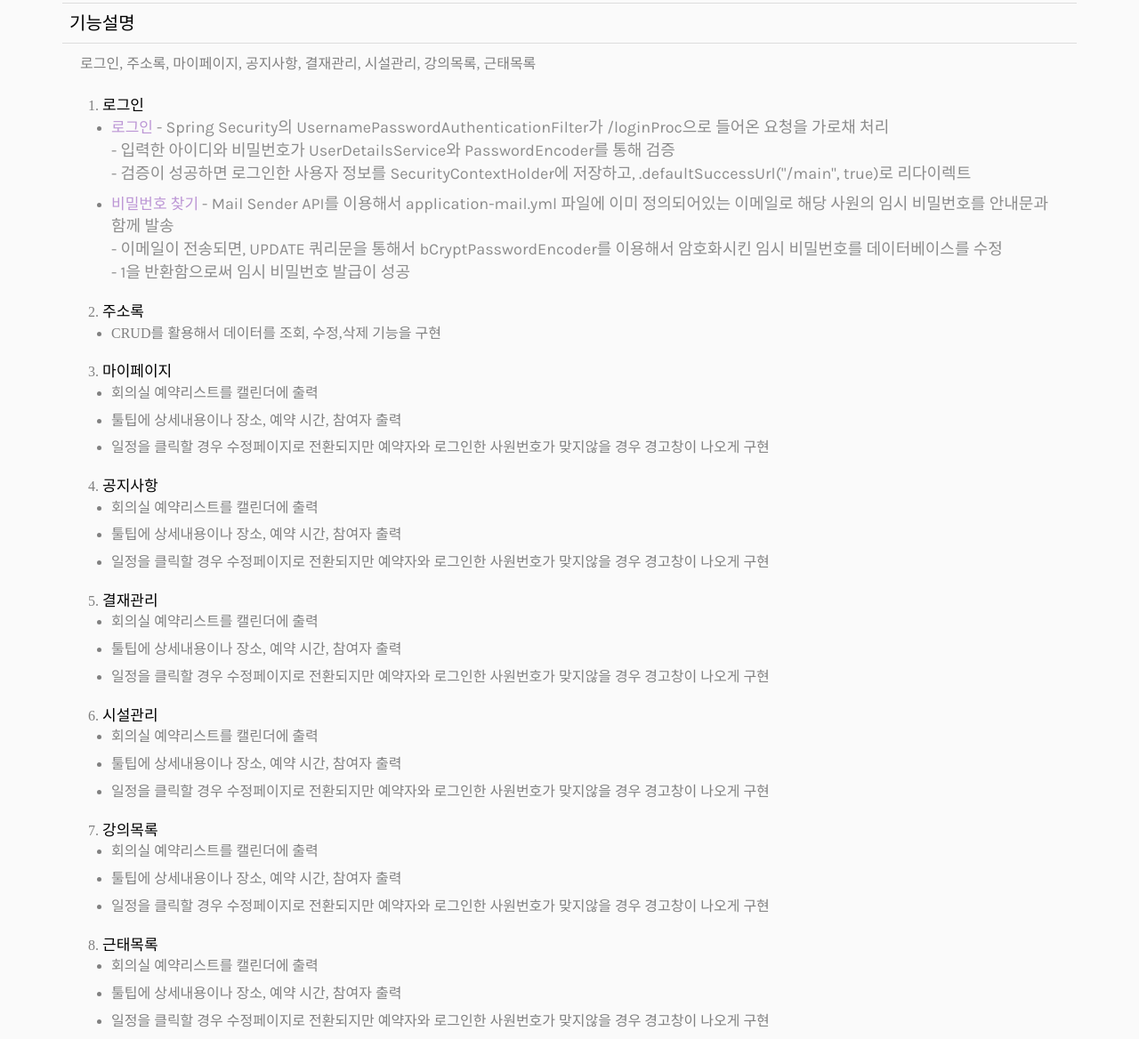
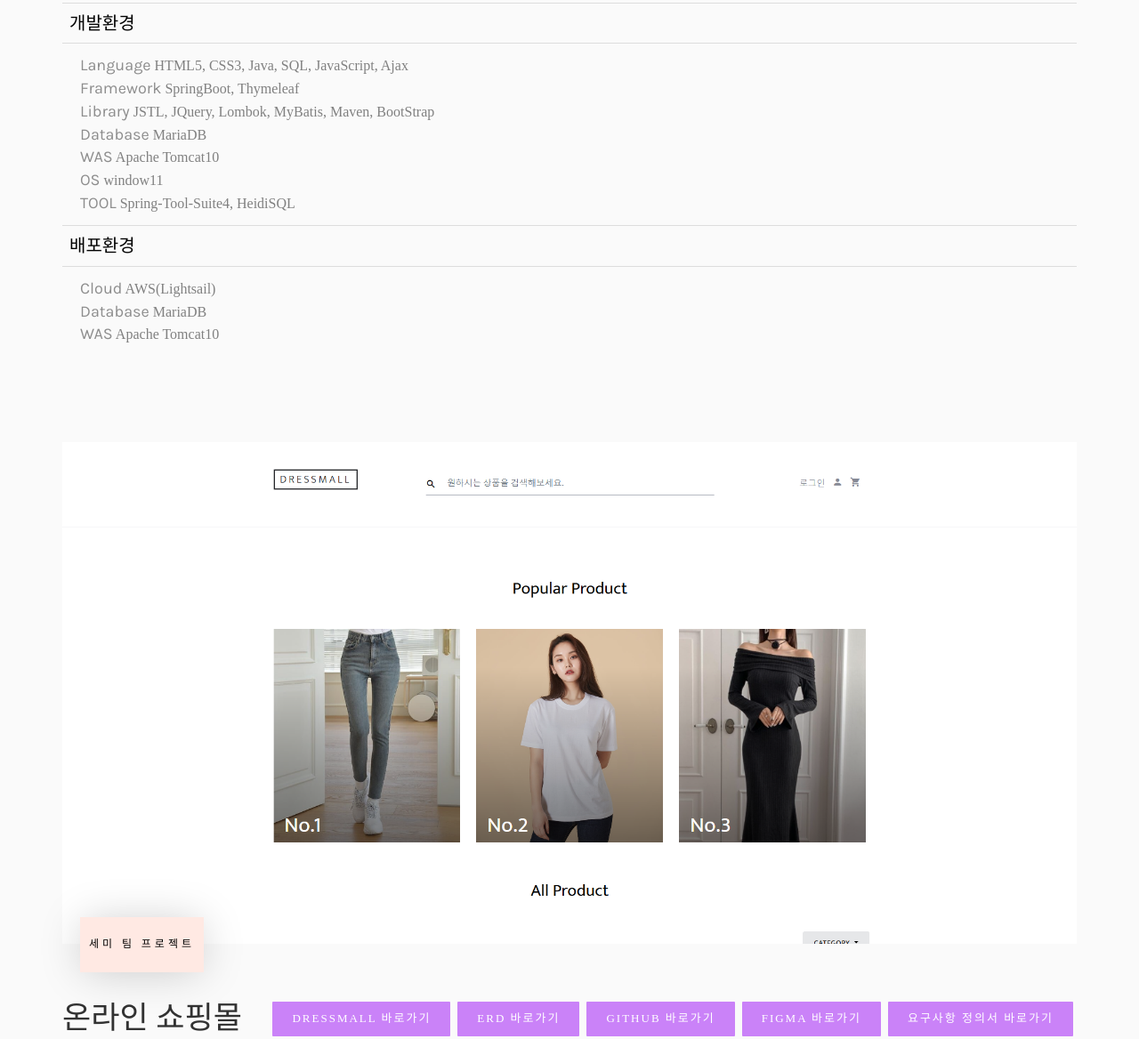
Before and after one commit to Hyuns99/Hyuns99.github.io, a plain HTML site: page index.html in a window 1280 px wide. Shown: the part 5418-6586 px from the top of the page at 89% size. Drawn offline with nearby package versions, Linux system fonts and the light colour scheme; a script that the page names is missing; a web font is replaced by a local one.

Commit message:
수정중

```diff
--- a/index.html
+++ b/index.html
@@ -437,80 +437,7 @@
 														</ol>
 													</td>
 												</tr>
-												<tr>
-													<th colspan="2">기능설명</th>
-												</tr>
-												<tr>
-													<td colspan="2">
-														로그인, 주소록, 마이페이지, 공지사항, 결재관리, 시설관리, 강의목록, 근태목록<br><br>
-														<ol>
-															<li>
-																<span class="b-title">로그인</span><br>
-																<ul>
-																	<li>
-																		<span class="s-title">로그인</span>
-																		<span>- Spring Security의 UsernamePasswordAuthenticationFilter가 /loginProc으로 들어온 요청을 가로채 처리</span><br>
-																		<span>- 입력한 아이디와 비밀번호가 UserDetailsService와 PasswordEncoder를 통해 검증</span><br>
-																		<span>- 검증이 성공하면 로그인한 사용자 정보를 SecurityContextHolder에 저장하고, .defaultSuccessUrl("/main", true)로 리다이렉트</span>
-																	</li>
-																	<li>
-																		<span class="s-title">비밀번호 찾기</span>
-																		<span>- Mail Sender API를 이용해서 application-mail.yml 파일에 이미 정의되어있는 이메일로 해당 사원의 임시 비밀번호를 안내문과 함께 발송</span><br>
-																		<span>- 이메일이 전송되면, UPDATE 쿼리문을 통해서 bCryptPasswordEncoder를 이용해서 암호화시킨 임시 비밀번호를 데이터베이스를 수정</span><br>
-																		<span>- 1을 반환함으로써 임시 비밀번호 발급이 성공</span>
-																	</li>
-																</ul>
-															</li>
-															<li><span class="b-title">주소록</span>
-																<ul>
-																	<li>CRUD를 활용해서 데이터를 조회, 수정,삭제 기능을 구현</li>
-																</ul>
-															</li>
-															<li><span class="b-title">마이페이지</span>
-																<ul>
-																	<li> 회의실 예약리스트를 캘린더에 출력</li>
-																	<li> 툴팁에 상세내용이나 장소, 예약 시간, 참여자 출력</li>
-																	<li> 일정을 클릭할 경우 수정페이지로 전환되지만 예약자와 로그인한 사원번호가 맞지않을 경우 경고창이 나오게 구현</li>
-																</ul>
-															</li>
-															<li><span class="b-title">공지사항</span>
-																<ul>
-																	<li> 회의실 예약리스트를 캘린더에 출력</li>
-																	<li> 툴팁에 상세내용이나 장소, 예약 시간, 참여자 출력</li>
-																	<li> 일정을 클릭할 경우 수정페이지로 전환되지만 예약자와 로그인한 사원번호가 맞지않을 경우 경고창이 나오게 구현</li>
-																</ul>
-															</li>
-															<li><span class="b-title">결재관리</span>
-																<ul>
-																	<li> 회의실 예약리스트를 캘린더에 출력</li>
-																	<li> 툴팁에 상세내용이나 장소, 예약 시간, 참여자 출력</li>
-																	<li> 일정을 클릭할 경우 수정페이지로 전환되지만 예약자와 로그인한 사원번호가 맞지않을 경우 경고창이 나오게 구현</li>
-																</ul>
-															</li>
-															<li><span class="b-title">시설관리</span>
-																<ul>
-																	<li> 회의실 예약리스트를 캘린더에 출력</li>
-																	<li> 툴팁에 상세내용이나 장소, 예약 시간, 참여자 출력</li>
-																	<li> 일정을 클릭할 경우 수정페이지로 전환되지만 예약자와 로그인한 사원번호가 맞지않을 경우 경고창이 나오게 구현</li>
-																</ul>
-															</li>
-															<li><span class="b-title">강의목록</span>
-																<ul>
-																	<li> 회의실 예약리스트를 캘린더에 출력</li>
-																	<li> 툴팁에 상세내용이나 장소, 예약 시간, 참여자 출력</li>
-																	<li> 일정을 클릭할 경우 수정페이지로 전환되지만 예약자와 로그인한 사원번호가 맞지않을 경우 경고창이 나오게 구현</li>
-																</ul>
-															</li>
-															<li><span class="b-title">근태목록</span>
-																<ul>
-																	<li> 회의실 예약리스트를 캘린더에 출력</li>
-																	<li> 툴팁에 상세내용이나 장소, 예약 시간, 참여자 출력</li>
-																	<li> 일정을 클릭할 경우 수정페이지로 전환되지만 예약자와 로그인한 사원번호가 맞지않을 경우 경고창이 나오게 구현</li>
-																</ul>
-															</li>
-														</ol>
-													</td>
-												</tr>
+
 												<tr>
 													<th colspan="2">개발환경</th>
 												</tr>
```
